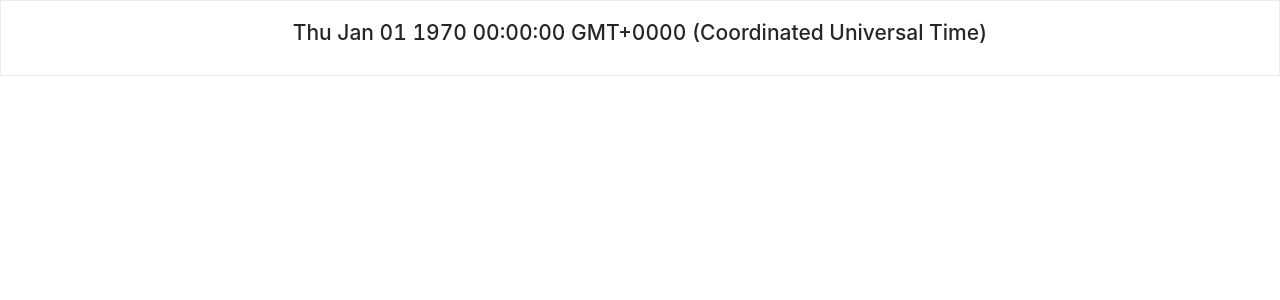
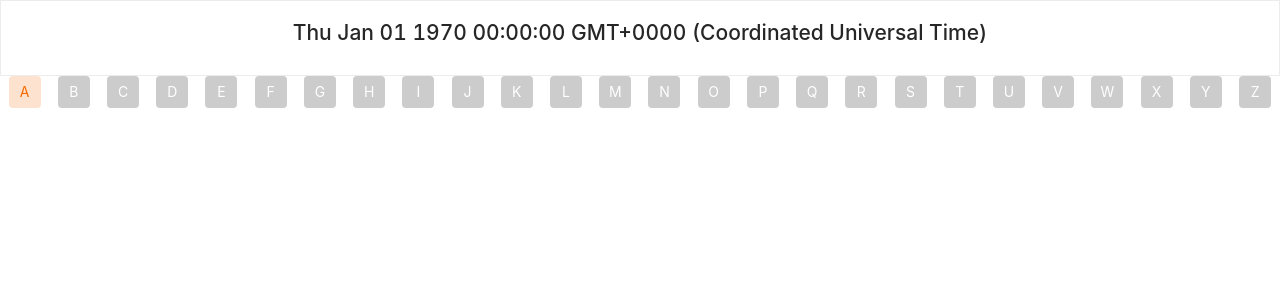
Before and after one commit to yasinvural/corona-statistic, a Vue app: page / in a window 1280 px wide. Shown: the top 300 px of the page. Built offline with nearby package versions, Linux system fonts and the light colour scheme; no server answers.

Commit message:
alphabet component is added

```diff
--- a/src/App.vue
+++ b/src/App.vue
@@ -1,6 +1,10 @@
 <template>
   <div id="app">
     <Header :generalInfo="generalInfo" />
+    <Alphabet
+      :selectedChar="selectedChar"
+      @handleSelectedCharChange="handleSelectedCharChange($event)"
+    />
   </div>
 </template>
 
@@ -9,6 +13,7 @@ const BASEURL = "https://covid19.mathdro.id/api/";
 
 import axios from "axios";
 import Header from "./components/Header.vue";
+import Alphabet from "./components/Alphabet.vue";
 export default {
   name: "App",
   data() {
@@ -19,11 +24,18 @@ export default {
         deaths: null,
         lastUpdate: null
       },
-      countries:{}
+      countries: {},
+      selectedChar: "A"
     };
   },
+  methods: {
+    handleSelectedCharChange(char) {
+      this.selectedChar = char;
+    }
+  },
   components: {
-    Header
+    Header,
+    Alphabet
   },
   async created() {
     const fetchTotalValues = async () => {
--- /dev/null
+++ b/src/components/Alphabet.vue
@@ -0,0 +1,61 @@
+<template>
+  <div class="alphabet-container">
+    <a-avatar
+      shape="square"
+      v-for="char in list"
+      :style="char.selected ?  'color: #f56a00; backgroundColor: #fde3cf' : ''"
+      :key="char.key"
+      @click="handleAvatarClick(char.key)"
+    >{{char.key}}</a-avatar>
+  </div>
+</template>
+
+<script>
+export default {
+  name: "Alphabet",
+  props: {
+    selectedChar: String
+  },
+  data() {
+    return {
+      list: []
+    };
+  },
+  methods: {
+    handleAvatarClick(char) {
+      this.$emit("handleSelectedCharChange", char);
+    },
+    createListAndUpdateSelectedChar() {
+      const alphabet = "abcdefghijklmnopqrstuvwxyz".toUpperCase();
+      this.list = alphabet.split("").map(char => {
+        if (char === this.selectedChar) {
+          return {
+            key: char,
+            selected: true
+          };
+        } else {
+          return {
+            key: char,
+            selected: false
+          };
+        }
+      });
+    }
+  },
+  created() {
+    this.createListAndUpdateSelectedChar();
+  },
+  watch: {
+    selectedChar() {
+      this.createListAndUpdateSelectedChar();
+    }
+  }
+};
+</script>
+
+<style scoped>
+.alphabet-container {
+  display: flex;
+  justify-content: space-around;
+}
+</style>
--- a/src/main.js
+++ b/src/main.js
@@ -1,10 +1,11 @@
 import Vue from "vue";
-import { Button } from "ant-design-vue";
+import { Button, Avatar } from "ant-design-vue";
 import App from "./App.vue";
 import "ant-design-vue/dist/antd.css";
 Vue.config.productionTip = false;
 
 Vue.use(Button);
+Vue.use(Avatar);
 
 new Vue({
   render: h => h(App)
```
